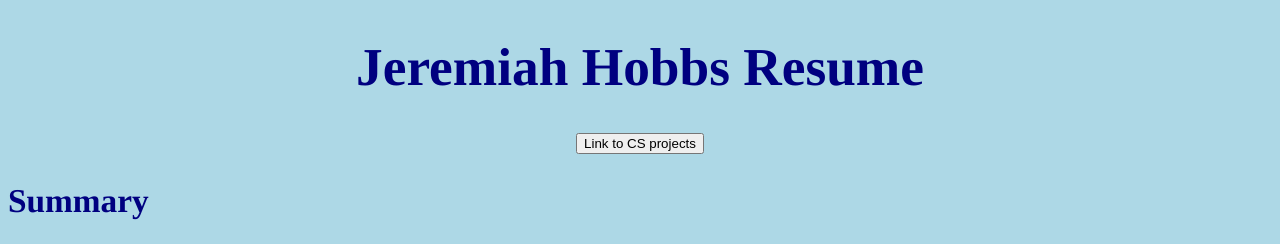
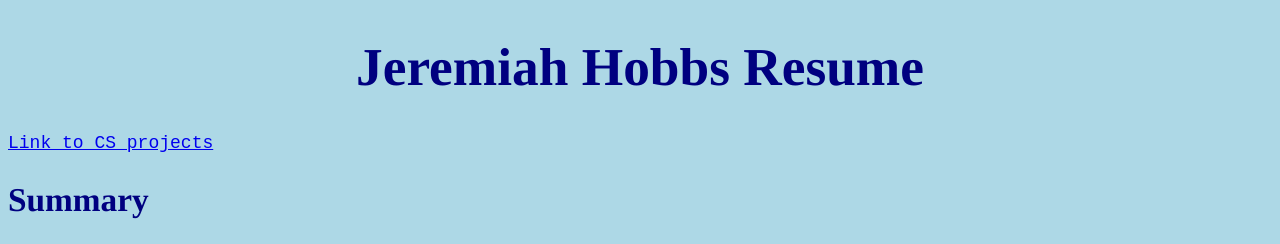
Before and after one commit to JHobbs96/JHobbs96.github.io, a plain HTML site: page index.html in a window 1280 px wide. Shown: the top 244 px of the page. Drawn offline with Linux system fonts and the light colour scheme.

Commit message:
Update index.html

```diff
--- a/index.html
+++ b/index.html
@@ -4,7 +4,7 @@
 <link rel="stylesheet" type = "text/css" href="style.css">
   </head>
 <h1><center>Jeremiah Hobbs Resume</center></h1>
-  <p><center><button onclick href="https://docs.google.com/document/d/1l6My2725z4i7ycCsjzH9Zi_G-8-UWjQ1GamYUPgOq-U/edit?usp=sharing">Link to CS projects</button></center></p>
+  <a href="https://docs.google.com/document/d/1l6My2725z4i7ycCsjzH9Zi_G-8-UWjQ1GamYUPgOq-U/edit?usp=sharing">Link to CS projects</a>
 <h2>Summary</h2>
 <p>Computer Science and Business graduate from the University of Puget Sound with a minor in Mathematics. Currently instructing Computational Thinking and Financial Literacy courses at Seattle Academy. </p>
 <img src ="https://media-exp1.licdn.com/dms/image/C5603AQFM_EvAXA7nyg/profile-displayphoto-shrink_200_200/0?e=1600300800&v=beta&t=FHyR9brQjjIpi6J62H5ibSRt05Ea4-ecwT-y1fNQc1Q" width = 300px height = 300 px class = "center" >
```
